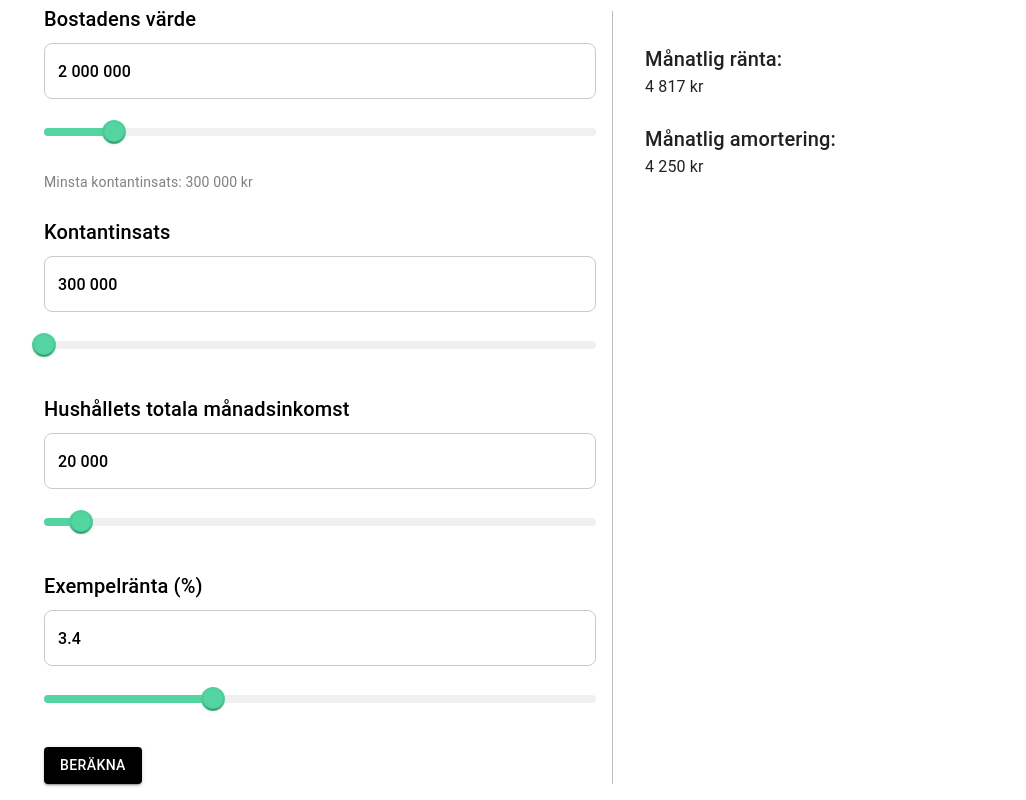
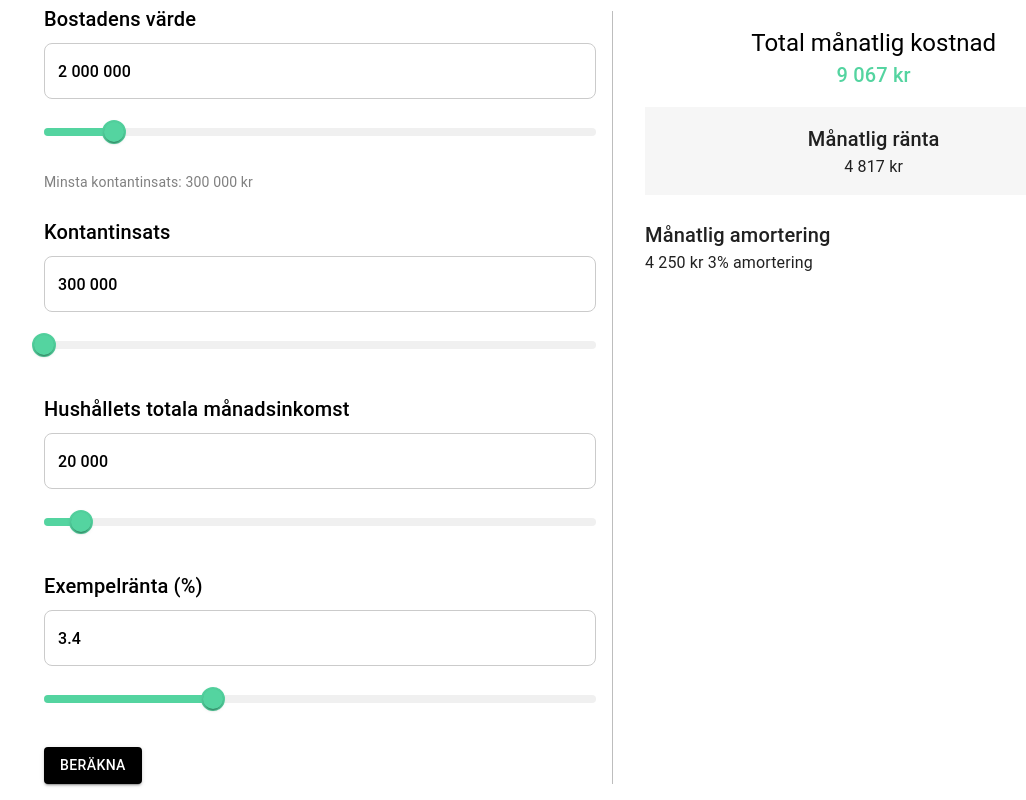
Before and after one commit to ManderssonTaurin/mortgage-calculator, a React (Vite) app: page / in a window 1280 px wide. Both pictures are taken after a click on the button "BERÄKNA". Shown: the part 73-873 px from the top of the page, without its empty margins (36-1062 px from the left). Built offline with nearby package versions, Linux system fonts and the light colour scheme.

Commit message:
nästan klar med styling

```diff
--- a/src/Components/Calculator.jsx
+++ b/src/Components/Calculator.jsx
@@ -10,6 +10,8 @@ const Calculator = () => {
   const [interest, setInterest] = useState(3.4);
   const [monthlyInterest, setMonthlyInterest] = useState(null);
   const [monthlyAmortization, setMonthlyAmortization] = useState(null);
+  const [amortizationRate, setAmortizationRate] = useState(null);
+  const [totalCost, setTotalCost] = useState(null)
 
   // Function to format numbers with spaces
   const formatNumberWithSpaces = (value) => {
@@ -74,23 +76,29 @@ useEffect(() => {
       annualAmortizationRate += 0.01;
     }
 
-    console.log("LTV:", ltv);
-    console.log("Annual Amortization Rate:", annualAmortizationRate);
+
 
     const monthlyInterestValue = (loanAmount * (interest / 100)) / 12;
     const monthlyAmortizationValue = (loanAmount * annualAmortizationRate) / 12;
 
-    console.log("Monthly Interest Value:", monthlyInterestValue);
-    console.log("Monthly Amortization Value:", monthlyAmortizationValue);
+
+
 
     // Check for invalid values before updating state
     if (!isNaN(monthlyInterestValue) && !isNaN(monthlyAmortizationValue)) {
       setMonthlyInterest(monthlyInterestValue.toFixed(0));
       setMonthlyAmortization(monthlyAmortizationValue.toFixed(0));
-    } else {
-      setMonthlyInterest(null);
-      setMonthlyAmortization(null);
-    }
+      setAmortizationRate((annualAmortizationRate * 100).toFixed(0)); // Convert to percentage
+
+    // Calculate Total Monthly Cost**
+    const totalMonthlyCost = monthlyInterestValue + monthlyAmortizationValue;
+    setTotalCost(totalMonthlyCost.toFixed(0));
+  } else {
+    setMonthlyInterest(null);
+    setMonthlyAmortization(null);
+    setTotalCost(null);
+  }
+
   };
 
   const minimumDeposit = parseInt(propertyValue * 0.15, 10);
@@ -427,13 +435,20 @@ useEffect(() => {
 
         {/* Right Column: Results */}
         <Grid item xs={12} md={5}>
-          {(monthlyInterest !== null && monthlyAmortization !== null) ? (
+          {(monthlyInterest !== null && monthlyAmortization !== null && amortizationRate !==null ) ? (
             <Box>
-              <Typography variant="h6" sx={{ mt: 5 }}>Månatlig ränta:</Typography>
-              <Typography variant="body1">{formatNumberWithSpaces(monthlyInterest)} kr</Typography>
+              <Box sx={{backgroundColor: "#ffffff", display: "flex", justifyContent: "center", alignItems: "center", flexDirection:"column", paddingBottom: 2 }}>
+                <Typography variant="h5" sx={{ mt: 3, color: "#000000"}}>Total månatlig kostnad</Typography>
+                <Typography variant="h6"sx={{color: "#54d4a0"}} >{formatNumberWithSpaces(totalCost)} kr</Typography>
+              </Box>
+              <Box sx={{backgroundColor: "#f6f6f6", display: "flex", justifyContent: "center", alignItems: "center", flexDirection:"column", padding: 2 }} >
+                <Typography variant="h6" sx={{ }}>Månatlig ränta</Typography>
+                <Typography variant="body1">{formatNumberWithSpaces(monthlyInterest)} kr</Typography>
+              </Box>
 
-              <Typography variant="h6" sx={{ mt: 3 }}>Månatlig amortering:</Typography>
-              <Typography variant="body1">{formatNumberWithSpaces(monthlyAmortization)} kr</Typography>
+
+              <Typography variant="h6" sx={{mt: 3}}>Månatlig amortering</Typography>
+              <Typography variant="body1">{formatNumberWithSpaces(monthlyAmortization)} kr {amortizationRate}% amortering</Typography>
             </Box>
           ) : (
             <Typography variant="body1" sx={{ mt: 5, color: "gray" }}>
```
